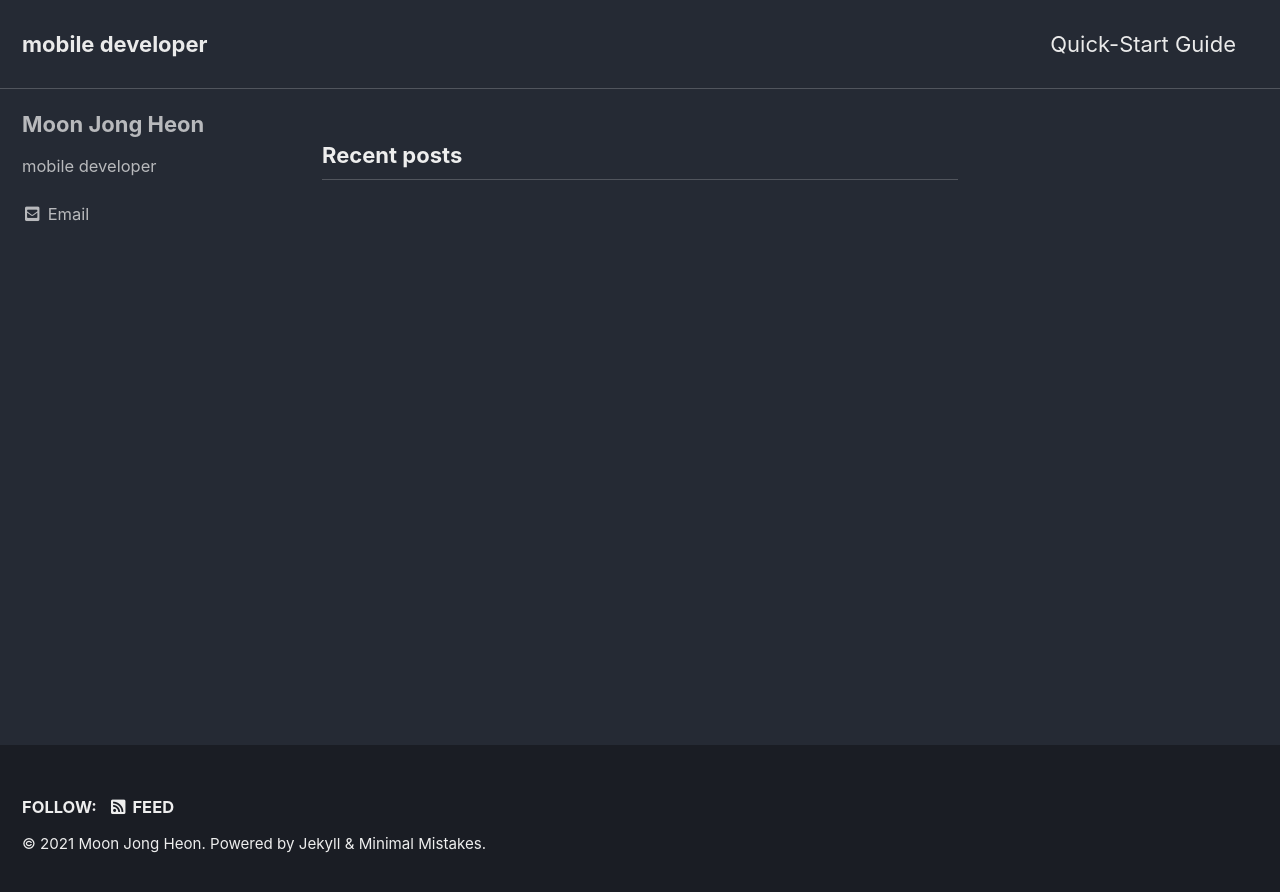
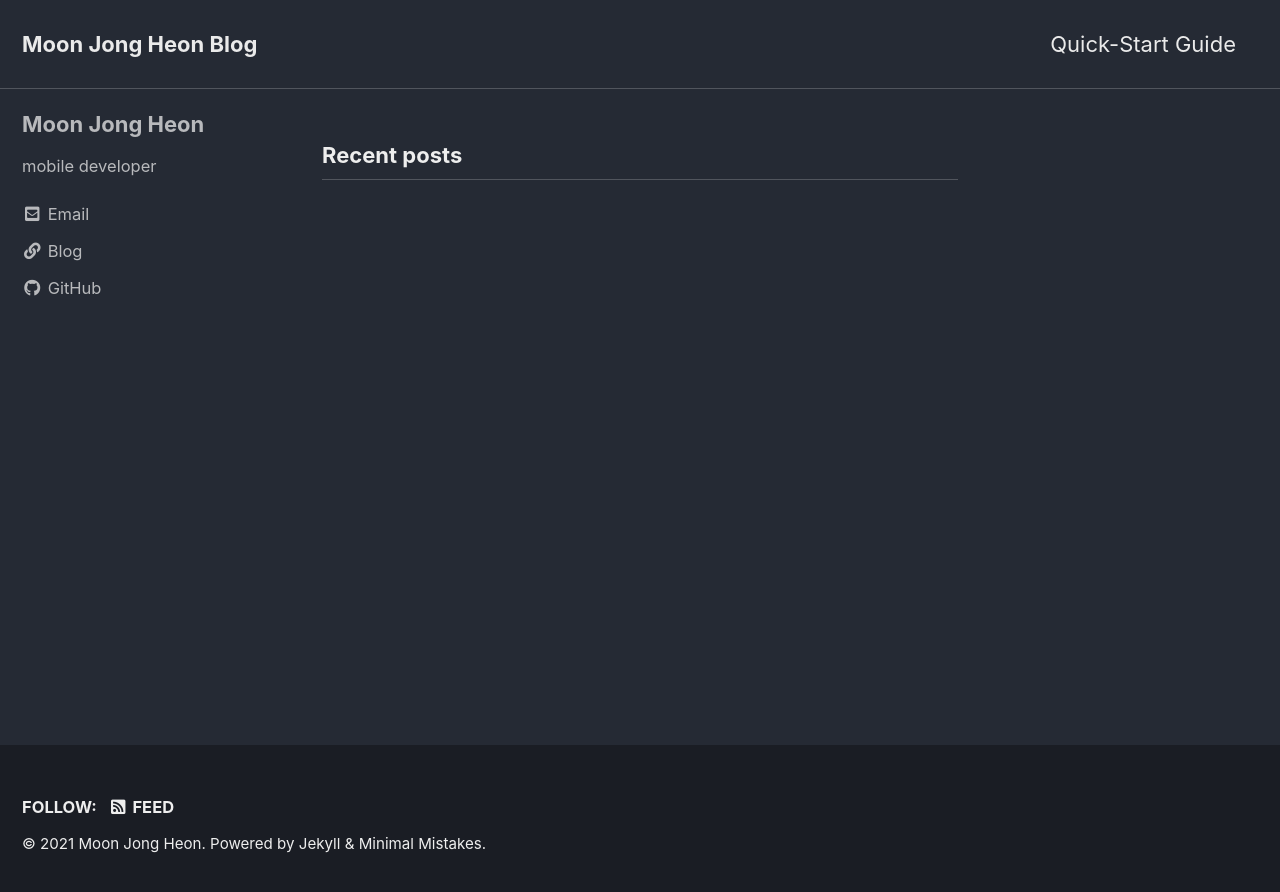
Before and after one commit to jongheonmoon/jongheonmoon.github.io, a Jekyll site: the page built from index.html, in a window 1280 px wide. Shown: the top 892 px of the page. Built offline with Jekyll 4.4.1, drawn with Linux system fonts in a browser that asks for light colours; cached includes are drawn as plain includes; the list of posts is cut into pages by our own code.

Commit message:
1. 타이틀 변경 및 정보 입력

```diff
--- a/_config.yml
+++ b/_config.yml
@@ -16,7 +16,7 @@ minimal_mistakes_skin    : "dark" # "air", "aqua", "contrast", "dark", "dirt", "
 
 # Site Settings
 locale                   : "en-US"
-title                    : "mobile developer"
+title                    : "Moon Jong Heon Blog"
 title_separator          : "-"
 subtitle                 : # site tagline that appears below site title in masthead
 name                     : "Moon Jong Heon"
@@ -103,9 +103,9 @@ author:
     - label: "Email"
       icon: "fas fa-fw fa-envelope-square"
       url: "mailto:answhdgjs@email.com"
-    - label: "Website"
+    - label: "Blog"
       icon: "fas fa-fw fa-link"
-      # url: "https://your-website.com"
+      url: "https://keyman4949.tistory.com/"
     - label: "Twitter"
       icon: "fab fa-fw fa-twitter-square"
       # url: "https://twitter.com/"
@@ -114,7 +114,7 @@ author:
       # url: "https://facebook.com/"
     - label: "GitHub"
       icon: "fab fa-fw fa-github"
-      # url: "https://github.com/"
+      url: "https://github.com/jongheonmoon"
     - label: "Instagram"
       icon: "fab fa-fw fa-instagram"
       # url: "https://instagram.com/"
```
